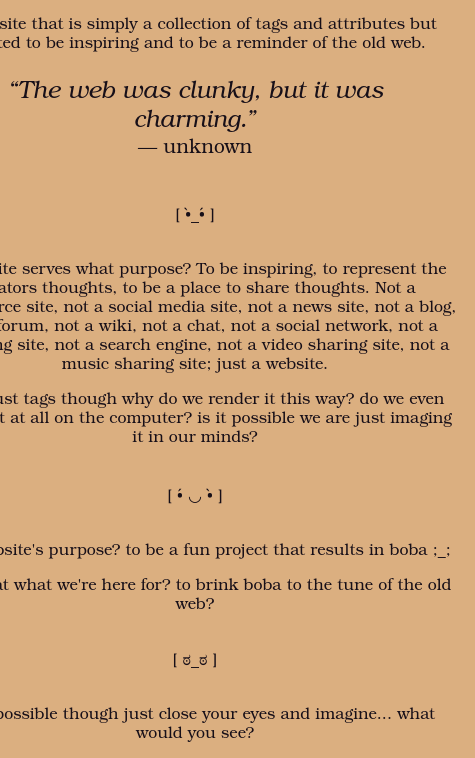
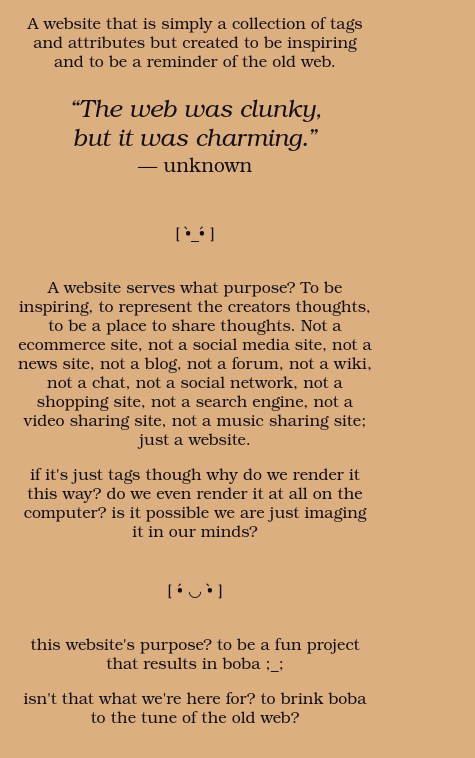
Before and after one commit to kcoderhtml/oldwebhtml, a plain HTML site: page index.html in a window 390 px wide. Shown: the part 68-826 px from the top of the page, 475 px wide, since content can reach past the window. Drawn offline with Linux system fonts and the light colour scheme.

Commit message:
feat: add a media query

```diff
--- a/index.html
+++ b/index.html
@@ -102,6 +102,13 @@
         min-height: 90vh;
     }
 
+    @media (max-width: 37.5rem) {
+        main {
+            width: auto;
+            padding: 1rem;
+        }
+    }
+
     article {
         margin: 0 auto;
         text-align: center;
```
